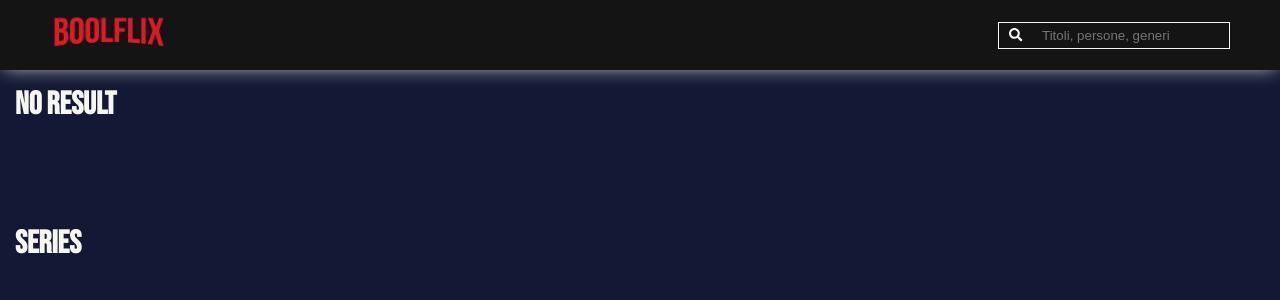
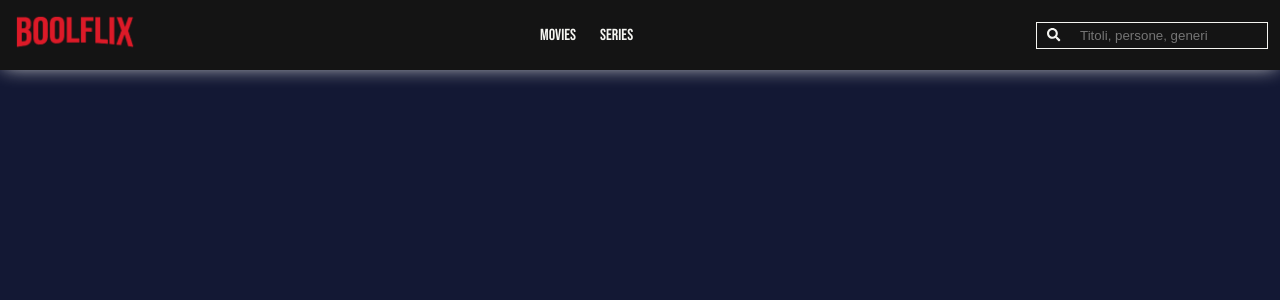
Before and after one commit to SamSepiool/vue-boolflix, a Vue app: page / in a window 1280 px wide. Shown: the top 300 px of the page. Built offline with nearby package versions, Linux system fonts and the light colour scheme.

Commit message:
some fixes

```diff
--- a/public/index.html
+++ b/public/index.html
@@ -4,6 +4,7 @@
     <meta charset="utf-8">
     <meta http-equiv="X-UA-Compatible" content="IE=edge">
     <meta name="viewport" content="width=device-width,initial-scale=1.0">
+    <link rel="shortcut icon" href="./favicon.png" type="image/x-icon">
     <title>BoolFlix</title>
   </head>
   <body>
--- a/src/App.vue
+++ b/src/App.vue
@@ -3,8 +3,8 @@
     <Header @passInput="getQuery"/>
 
     <main>
-      <Films :movies='movies'/>
-      <Series :tvSeries='tvSeries'/>
+      <Films :movies='movies' :noMovies='noMovies'/>
+      <Series :tvSeries='tvSeries' :noSeries='noSeries'/>
     </main>
   </div>
 </template>
@@ -32,12 +32,16 @@ export default {
     return{
       passedInput: '',
       movies: [],
-      tvSeries: []
+      noMovies: false,
+      tvSeries: [],
+      noSeries: false
       }
   },
   methods: {
 
     getQuery: function(inputValue){
+      this.noMovies = false;
+      this.noSeries = false;
 
       if (inputValue == '') {
         this.movies = []
@@ -57,7 +61,9 @@ export default {
           .then ((res) => {
             this.movies = res.data.results
             console.log(this.movies)
-        })
+
+            if(this.movies == ''){this.noMovies = true}
+          })
 
         // SERIES API CALL
         axios.get('https://api.themoviedb.org/3/search/tv', {
@@ -70,7 +76,9 @@ export default {
           .then ((res) => {
             this.tvSeries = res.data.results
             console.log(this.tvSeries)
-        })
+
+            if(this.tvSeries == ''){this.noSeries = true}
+          })
       }
     }
   }
--- a/src/assets/style/common.scss
+++ b/src/assets/style/common.scss
@@ -13,15 +13,30 @@
     box-sizing: border-box;
 }
 
+
+html{
+    scroll-behavior: smooth;
+
+}
+
 body{
     font-family: 'Bebas Neue', cursive;
     background-color: $primaryBlue;
+}
+
+
+
+a{
+    text-decoration: none;
+    color: $primaryWhite;
+
 }
 
 ul{
     list-style: none;
     display: flex;
     flex-wrap: wrap;
+    justify-content: space-around;
 }
 
 strong{
--- a/src/components/Card.vue
+++ b/src/components/Card.vue
@@ -68,7 +68,7 @@ export default {
 
 .card{
     position: relative;
-    margin: .625rem;
+    margin: 1.125rem .9375rem;
     background-color: $primaryGray;
     font-size: 1rem;
 
@@ -81,12 +81,15 @@ export default {
 
     .poster{
         width: 100%;
-        height: 25rem;
+        height: 28.125rem;
         transition: .8s ease-out;
+
         img{
             width: 100%;
-            height: 25rem;
+            height: 28.125rem;
             object-fit: cover;
+
+
         }
     }
 
@@ -123,62 +126,4 @@ export default {
     }
 }
 
-// .card{
-//     width: 100%;
-//     background-color: $primaryGray;
-//     // margin: .3125rem;
-//     display: flex;
-//     overflow: hidden;
-//     position: relative;
-
-//     .poster{
-//         transition: .8s ease-out;
-//         width: 100%;
-
-//         img{
-//             width: 100%;
-//             height: 21.875rem;
-//             object-fit: cover;
-//         }
-//     }
-
-//     &:hover{
-//         cursor:pointer;
-//         box-shadow: inset 0px 2px 5px 1px $primaryBlue;
-//     }
-
-//     &:hover .poster{
-//         opacity:0;
-//         transform: rotatey(180deg);
-//     }
-
-//     .info{
-//     opacity:0;
-//     padding: .625rem;
-//     display: flex;
-//     flex-direction: column;
-//     position: absolute;
-
-//         li{
-//             margin: .3125rem 0;
-//         }
-//         p{
-//             margin: 1rem 0;
-//             overflow-y:scroll;
-//         }
-//         .star_solid{
-//             color: $starGold;
-//         }
-//     }
-
-//     &:hover .info{
-//         opacity:1;
-//         transition: 1s;
-//     }
-
-// }
-
-
-
-
 </style>
--- a/src/components/Films.vue
+++ b/src/components/Films.vue
@@ -1,7 +1,7 @@
 <template>
-    <section class="films">
-        <h2 v-if='movies.length == 0'>No result</h2>
-        <h2 v-if='movies.length != 0'>Movies</h2>
+    <section id="films">
+        <h2 v-if='noMovies == true'>No movies found</h2>
+        <h2 v-if='movies.length != 0'>MOVIES</h2>
 
         <div class="wrapper">
             <ul>
@@ -21,10 +21,12 @@ export default {
     name: 'Films',
     props:{
         movies: Array,
+        noMovies: Boolean
     },
     components:{
         Card,
     },
+
 }
 
 
@@ -34,17 +36,19 @@ export default {
 @import '../assets/style/variables.scss';
 
 
-.films{
+#films{
     color: $primaryWhite;
     padding-top: 4.375rem;
 
     h2{
-        padding: .9375rem;
-        font-size: 2em;
+        margin: .9375rem 3.125rem;
+        font-size: 3em;
+
     }
 
     li{
-        width: 20%;
+        width: 21.875rem;
+
     }
 
 }
--- a/src/components/Header.vue
+++ b/src/components/Header.vue
@@ -2,8 +2,14 @@
   <header>
 
     <div class="logo">
-        <img src="../assets/img/logo.png" alt="" />
+        <a href="#"><img src="../assets/img/logo.png" alt="" /></a>
     </div>
+
+    <div class="anchor">
+      <a href="#films">MOVIES</a>
+      <a href="#series">SERIES</a>
+    </div>
+
 
 
   <div class="input_box ">
@@ -45,7 +51,7 @@ header {
   display: flex;
   align-items: center;
   justify-content: space-between;
-    padding: 1.875rem 3.125rem;
+  padding: .75rem;
   background-color: $primaryBlack;
   max-height: 4.375rem;
   position: fixed;
@@ -57,7 +63,7 @@ header {
 
   .logo{
     width: 10%;
-
+    min-width: 3.125rem;
 
     img{
       width:100%;
@@ -65,9 +71,17 @@ header {
     }
   }
 
+  .anchor{
+    a{
+      margin: .75rem;
+    }
+  }
+
   .input_box{
     border: 1px solid $primaryWhite;
     display: flex;
+    min-width: 3.125rem;
+    overflow: hidden;
 
     input,
     button{
--- a/src/components/Series.vue
+++ b/src/components/Series.vue
@@ -1,9 +1,10 @@
 <template>
-    <section class="series">
-        <h2>Series</h2>
+    <section id="series">
+        <h2 v-if='noSeries == true'>No series found</h2>
+        <h2 v-if='tvSeries.length != 0'>SERIES</h2>
+
         <div class="wrapper">
-
-            <ul>
+            <ul >
                 <li v-for="(serie, index) in tvSeries" :key="index">
                     <Card :api="serie"/>
                 </li>
@@ -20,6 +21,7 @@ export default {
     name: 'Series',
     props:{
         tvSeries: Array,
+        noSeries: Boolean
     },
     components:{
         Card,
@@ -30,18 +32,22 @@ export default {
 <style lang='scss' scoped>
 @import '../assets/style/variables.scss';
 
-.series{
+#series{
     color: $primaryWhite;
     padding-top: 4.375rem;
 
     h2{
-        padding: .9375rem;
-        font-size: 2em;
+        margin: .9375rem 3.125rem;
+        font-size: 3em;
+
     }
 
     li{
-        width: 20%;
+        width: 21.875rem;
     }
+
+
+
 
 }
 
```
Also changed, not shown: public/favicon.png (added). Lines whose indentation alone changed are shown as unchanged.
